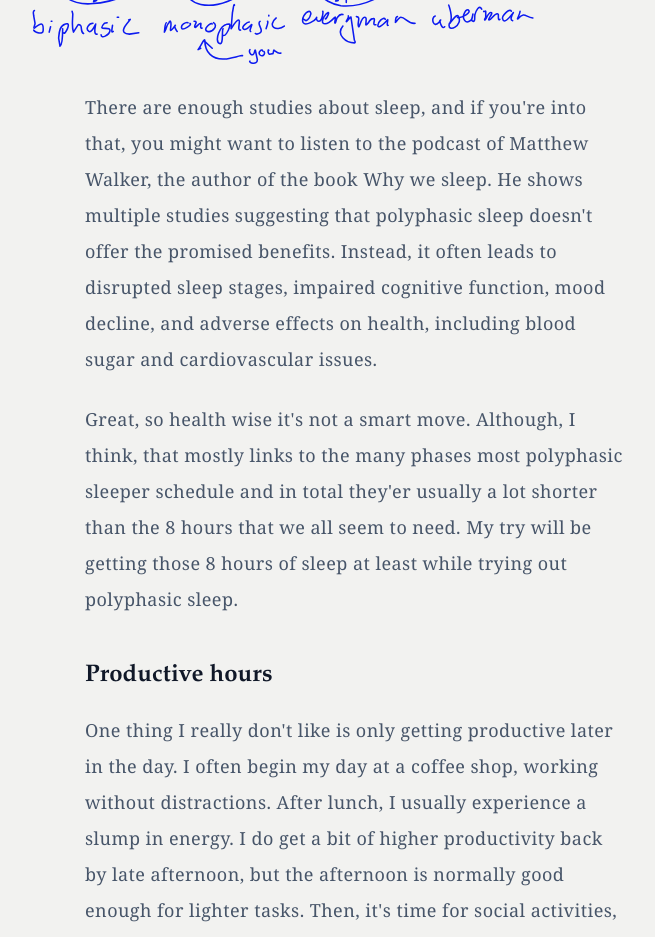
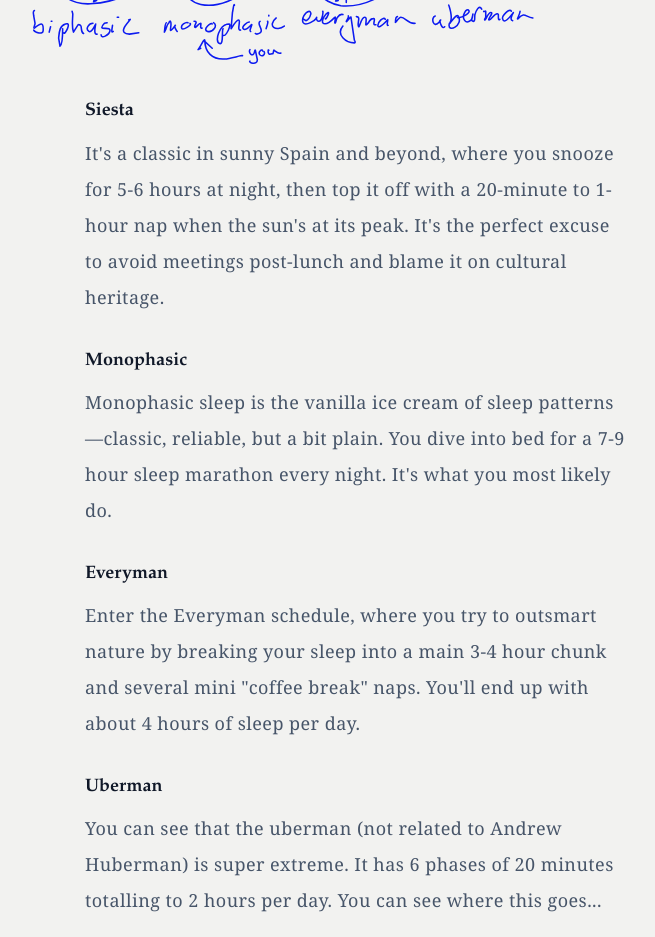
Before and after one commit to adriaandotcom/adriaan.com, a Nuxt app: page /sleep/why-polyphasic-sleep in a window 1280 px wide. Shown: the part 1280-2217 px from the top of the page, without its empty margins (283-938 px from the left). Built offline with nearby package versions, Linux system fonts and the light colour scheme.

Commit message:
Explain examples

```diff
--- a/pages/sleep/why-polyphasic-sleep/index.vue
+++ b/pages/sleep/why-polyphasic-sleep/index.vue
@@ -11,7 +11,7 @@
       Boosting productivity is a constant challenge for me. As a developer, the
       difference between being fully productive and just somewhat productive is
       like comparing racing on a bicycle to moving along with a kick scooter.
-      That&#39;s how I got interested in polyphasic sleep and going to do my own
+      That's how I got interested in polyphasic sleep and going to do my own
       schedule for one month.
     </p>
 
@@ -26,9 +26,9 @@
         target="_blank"
         >πολύς</a
       >
-      (polús), meaning &quot;many&quot; or &quot;much.&quot; This isn&#39;t new
+      (polús), meaning &quot;many&quot; or &quot;much.&quot; This isn't new
       information for most. When it comes to polyphasic sleep, you might infer
-      it involves multiple phases of sleep. And that&#39;s exactly right.
+      it involves multiple phases of sleep. And that's exactly right.
     </p>
     <p>
       Instead of sleeping for one long stretch of hours, it involves sleeping in
@@ -39,34 +39,65 @@
 
     <Phases class="mt-6 md:-ml-[10%] md:w-[120%] stroke-[2.3px] max-w-none" />
 
+    <h4>Siesta</h4>
     <p>
-      There are enough studies about sleep, and if you&#39;re into that, you
-      might want to listen to the podcast of Matthew Walker, the author of the
-      book Why we sleep. He shows multiple studies suggesting that polyphasic
-      sleep doesn&#39;t offer the promised benefits. Instead, it often leads to
-      disrupted sleep stages, impaired cognitive function, mood decline, and
-      adverse effects on health, including blood sugar and cardiovascular
-      issues.
+      It's a classic in sunny Spain and beyond, where you snooze for 5-6 hours
+      at night, then top it off with a 20-minute to 1-hour nap when the sun's at
+      its peak. It's the perfect excuse to avoid meetings post-lunch and blame
+      it on cultural heritage.
     </p>
+
+    <h4>Monophasic</h4>
     <p>
-      Great, so health wise it&#39;s not a smart move. Although, I think, that
+      Monophasic sleep is the vanilla ice cream of sleep patterns—classic,
+      reliable, but a bit plain. You dive into bed for a 7-9 hour sleep marathon
+      every night. It's what you most likely do.
+    </p>
+
+    <h4>Everyman</h4>
+    <p>
+      Enter the Everyman schedule, where you try to outsmart nature by breaking
+      your sleep into a main 3-4 hour chunk and several mini "coffee break"
+      naps. You'll end up with about 4 hours of sleep per day.
+    </p>
+
+    <h4>Uberman</h4>
+    <p>
+      You can see that the uberman (not related to Andrew Huberman) is super
+      extreme. It has 6 phases of 20 minutes totalling to 2 hours per day. You
+      can see where this goes...
+    </p>
+
+    <h3 id="health-issues">Health issues</h3>
+    <p>
+      There are enough studies about sleep, and if you're into that, you might
+      want to listen to the podcast of Matthew Walker, the author of the book
+      Why we sleep. He shows multiple studies suggesting that polyphasic sleep
+      doesn't offer the promised benefits. Instead, it often leads to disrupted
+      sleep stages, impaired cognitive function, mood decline, and adverse
+      effects on health, including blood sugar and cardiovascular issues.
+    </p>
+
+    <p>
+      Great, so health wise it's not a smart move. Although, I think, that
       mostly links to the many phases most polyphasic sleeper schedule and in
-      total they&#39;er usually a lot shorter than the 8 hours that we all seem
-      to need. My try will be getting those 8 hours of sleep at least while
-      trying out polyphasic sleep.
+      total they'er usually a lot shorter than the 8 hours that we all seem to
+      need. My try will be getting those 8 hours of sleep at least while trying
+      out polyphasic sleep.
     </p>
+
     <h3 id="productive-hours">Productive hours</h3>
     <p>
-      One thing I really don&#39;t like is only getting productive later in the
-      day. I often begin my day at a coffee shop, working without distractions.
-      After lunch, I usually experience a slump in energy. I do get a bit of
-      higher productivity back by late afternoon, but the afternoon is normally
-      good enough for lighter tasks. Then, it&#39;s time for social activities,
-      like dinner or hanging out with friends. If I start working on my laptop
-      around 9pm, I lose track of time and can work until 2am. However, this
-      pattern messes up the next day due to lack of sleep and possibly poorer
-      sleep quality, as my brain is still buzzing right before bed. Clearly,
-      this routine isn&#39;t effective.
+      One thing I really don't like is only getting productive later in the day.
+      I often begin my day at a coffee shop, working without distractions. After
+      lunch, I usually experience a slump in energy. I do get a bit of higher
+      productivity back by late afternoon, but the afternoon is normally good
+      enough for lighter tasks. Then, it's time for social activities, like
+      dinner or hanging out with friends. If I start working on my laptop around
+      9pm, I lose track of time and can work until 2am. However, this pattern
+      messes up the next day due to lack of sleep and possibly poorer sleep
+      quality, as my brain is still buzzing right before bed. Clearly, this
+      routine isn't effective.
     </p>
     <p>
       As my productive hours are during the mornings and late in the evening,
@@ -84,55 +115,54 @@
       easy work (calls, meetings, admin, customer support). Then I wind down for
       an hour and sleep from 2pm to 6pm. After waking, I spend time with my
       girlfriend or engage in social activities. Around 9pm, I head back to the
-      office or a coffee shop (found one that&#39;s open until midnight!) for a
-      few 90-minute intense work sessions. Leaving the office at 2am feels
-      almost magical, with the few people out having their own reasons for being
-      awake.
+      office or a coffee shop (found one that's open until midnight!) for a few
+      90-minute intense work sessions. Leaving the office at 2am feels almost
+      magical, with the few people out having their own reasons for being awake.
     </p>
     <h3 id="wife-acceptance-factor">Wife acceptance factor</h3>
     <p>
       The question I received most frequently when I talked about my polyphasic
       sleep plans was, &quot;What does your girlfriend think about this?&quot;
-      Maybe it&#39;s because of all the home automation devices I&#39;ve set up
-      in our apartment, or perhaps she knows that resisting it would only make
-      me more determined to do it, or simply because she&#39;s an incredible
-      woman, but she was almost as excited as I was. &quot;This really suits
-      you,&quot; she told me.
+      Maybe it's because of all the home automation devices I've set up in our
+      apartment, or perhaps she knows that resisting it would only make me more
+      determined to do it, or simply because she's an incredible woman, but she
+      was almost as excited as I was. &quot;This really suits you,&quot; she
+      told me.
     </p>
     <h3 id="what-will-be-difficult-">What will be difficult?</h3>
     <p>
       One challenge for me will be waking up twice. Getting up once a day is
-      hard enough; doing it again sounds like a double dose of trouble. I&#39;m
+      hard enough; doing it again sounds like a double dose of trouble. I'm
       really curious to see how this goes over the month.
     </p>
 
     <Clock class="w-32 md:-mr-10 ml-4 float-right stroke-2 max-w-none" />
 
     <p>
-      I&#39;ve never been good at napping. It just doesn&#39;t work for me—I end
-      up feeling groggier after those 20-30 minutes of trying to sleep. And how
+      I've never been good at napping. It just doesn't work for me—I end up
+      feeling groggier after those 20-30 minutes of trying to sleep. And how
       easy is it to snooze during the day, anyway? Will I be wrestling with my
-      melatonin levels? This stuff tells your body it&#39;s bedtime, peaking at
+      melatonin levels? This stuff tells your body it's bedtime, peaking at
       night and dipping in the morning.
     </p>
     <p>
-      Weekends might get tricky, socially speaking. My girlfriend&#39;s on board
-      with this, but it&#39;s going to be awkward asking to nap at a
-      friend&#39;s or family member&#39;s place. Then again, they probably know
-      me well enough to just laugh it off.
+      Weekends might get tricky, socially speaking. My girlfriend's on board
+      with this, but it's going to be awkward asking to nap at a friend's or
+      family member's place. Then again, they probably know me well enough to
+      just laugh it off.
     </p>
 
     <h3 id="advantages-so-far">Advantages so far</h3>
     <p>
-      Since I have to wind down twice a day now, I&#39;m taking way more walks.
-      Just the walk to the office is about 12 minutes one way, so do that four
-      times and I&#39;m walking nearly an hour every day.
+      Since I have to wind down twice a day now, I'm taking way more walks. Just
+      the walk to the office is about 12 minutes one way, so do that four times
+      and I'm walking nearly an hour every day.
     </p>
     <p>
       When I kicked this off last week, I tried to tackle the heavy work in the
-      morning, but that just wasn&#39;t cutting it. Turns out, those late-night
-      focus sessions are when I really get down to business, and that&#39;s
-      what&#39;s working best for me.
+      morning, but that just wasn't cutting it. Turns out, those late-night
+      focus sessions are when I really get down to business, and that's what's
+      working best for me.
     </p>
   </div>
 </template>
```
